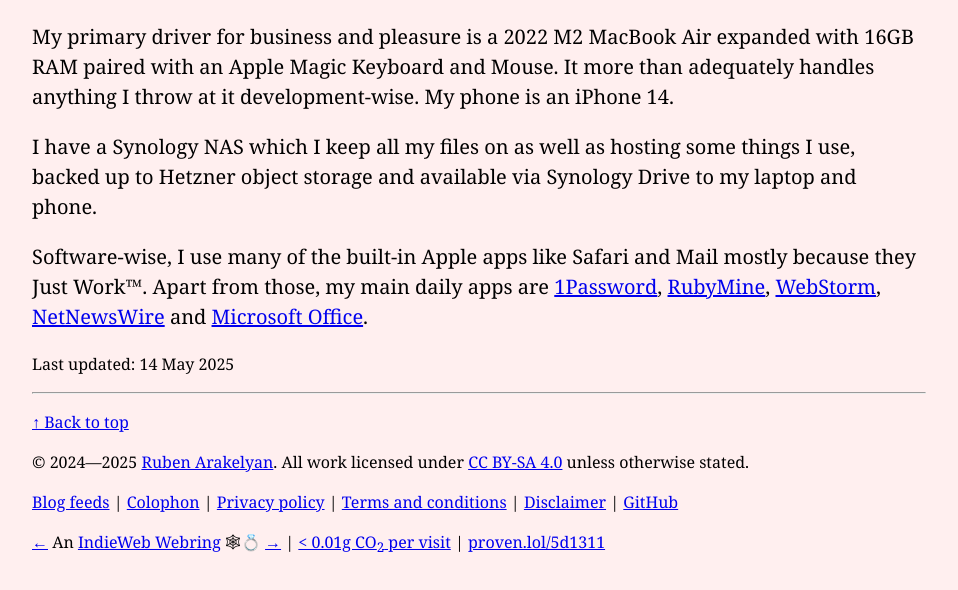
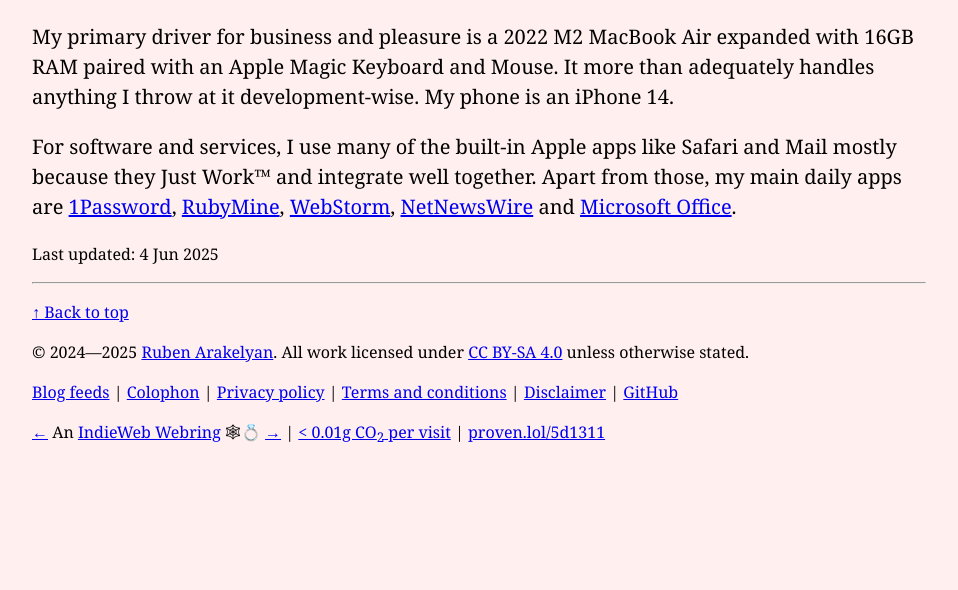
Before and after one commit to rubenarakelyan/wackomenace.co.uk, an Astro site: page /uses in a window 1280 px wide. Shown: the part 242-832 px from the top of the page, without its empty margins (0-958 px from the left). After the commit the page ends 800 px from the top, so only its background shows below. Built offline with nearby package versions, Linux system fonts and the light colour scheme; Astro itself is replaced by a stand-in of ours; some packages are replaced by stand-ins of ours.

Commit message:
Update uses page

```diff
--- a/src/content/info/uses.md
+++ b/src/content/info/uses.md
@@ -1,11 +1,9 @@
 ---
 title: What I use
 description: A list of hardware, software and services I use.
-date: 2025-05-14
+date: 2025-06-04
 ---
 
 My primary driver for business and pleasure is a 2022 M2 MacBook Air expanded with 16GB RAM paired with an Apple Magic Keyboard and Mouse. It more than adequately handles anything I throw at it development-wise. My phone is an iPhone 14.
 
-I have a Synology NAS which I keep all my files on as well as hosting some things I use, backed up to Hetzner object storage and available via Synology Drive to my laptop and phone.
-
-Software-wise, I use many of the built-in Apple apps like Safari and Mail mostly because they Just Work™. Apart from those, my main daily apps are [1Password](https://1password.com), [RubyMine](https://www.jetbrains.com/ruby/), [WebStorm](https://www.jetbrains.com/webstorm/), [NetNewsWire](https://netnewswire.com) and [Microsoft Office](https://www.office.com).
+For software and services, I use many of the built-in Apple apps like Safari and Mail mostly because they Just Work™ and integrate well together. Apart from those, my main daily apps are [1Password](https://1password.com), [RubyMine](https://www.jetbrains.com/ruby/), [WebStorm](https://www.jetbrains.com/webstorm/), [NetNewsWire](https://netnewswire.com) and [Microsoft Office](https://www.office.com).
```
